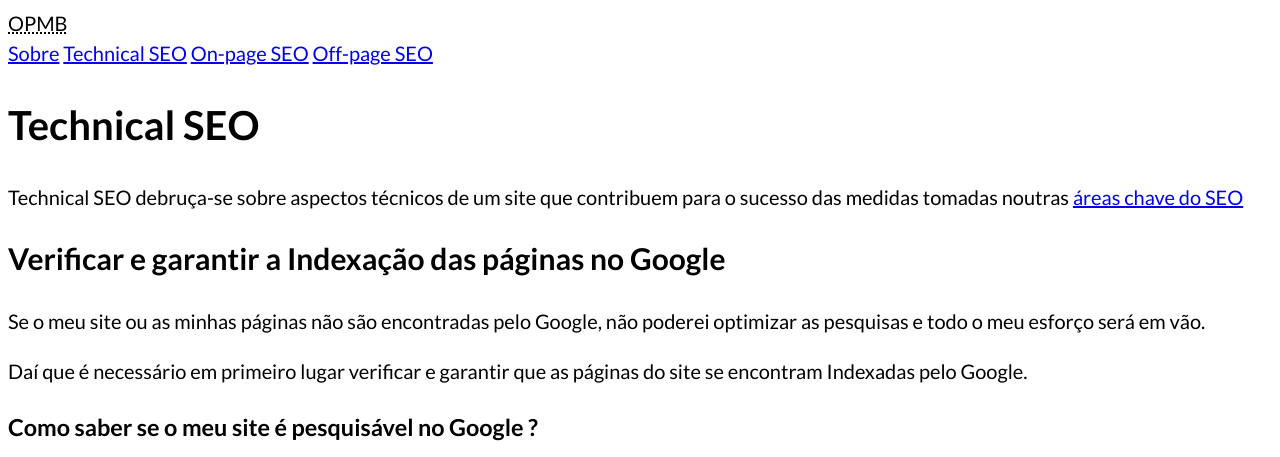
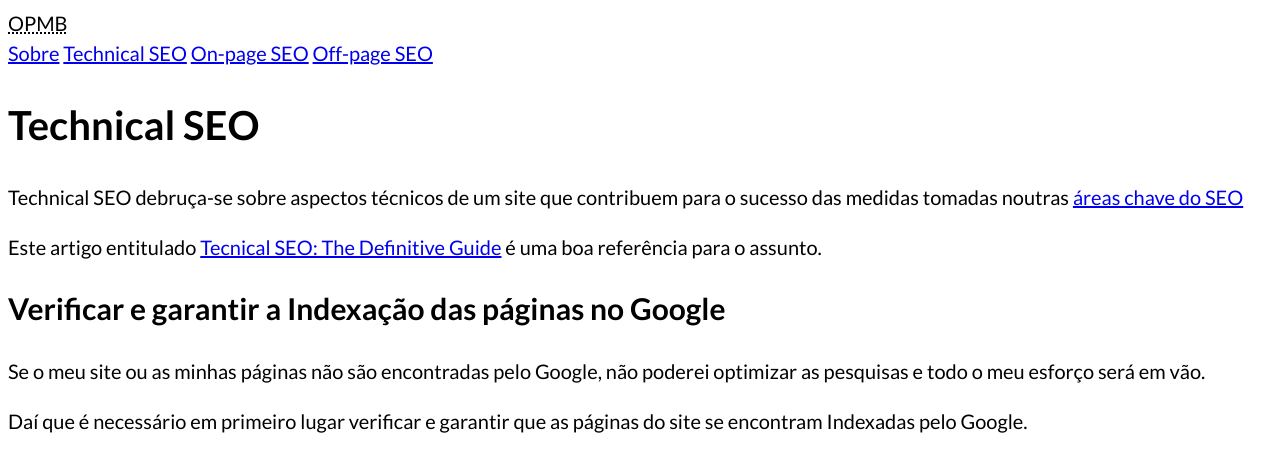
Before and after one commit to antrob/opmb, a plain HTML site: page seo/technical-seo.html in a window 1280 px wide. Shown: the top 457 px of the page. Drawn offline with Linux system fonts and the light colour scheme.

Commit message:
Introduzido um link para o Guia Completo do Tecnical SEO

```diff
--- a/seo/technical-seo.html
+++ b/seo/technical-seo.html
@@ -33,6 +33,7 @@
 
         <p>Technical SEO debruça-se sobre aspectos técnicos de um site que contribuem para o sucesso das medidas tomadas noutras <a href="https://www.coursera.org/lecture/seo-fundamentals/key-areas-of-seo-FRNtE">áreas chave do SEO</a></p>
 
+        <p>Este artigo entitulado <a href="https://backlinko.com/technical-seo-guide">Tecnical SEO: The Definitive Guide</a> é uma boa referência para o assunto.</p>
         <h2>Verificar e garantir a Indexação das páginas no Google</h2>
 
         <p>Se o meu site ou as minhas páginas não são encontradas pelo Google, não poderei optimizar as pesquisas e todo o meu esforço será em vão.</p>
```
